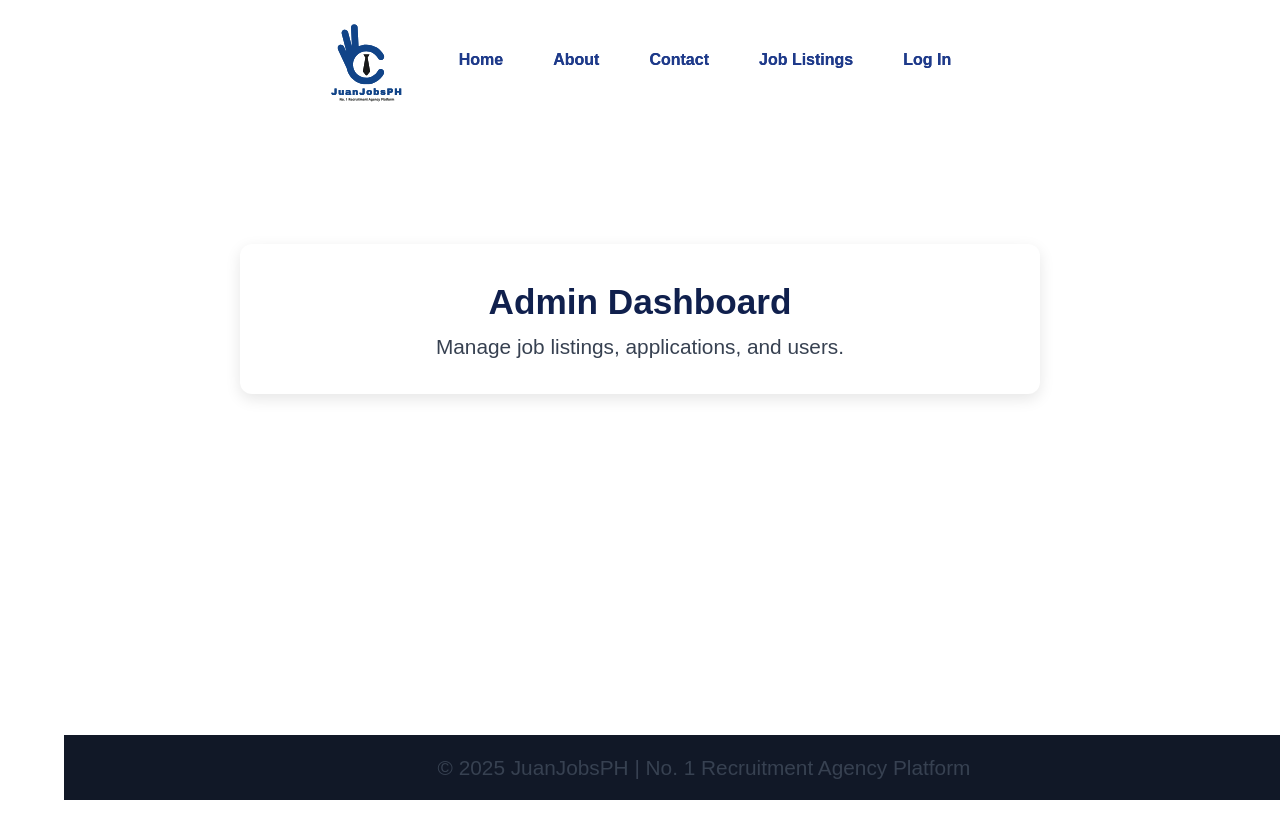
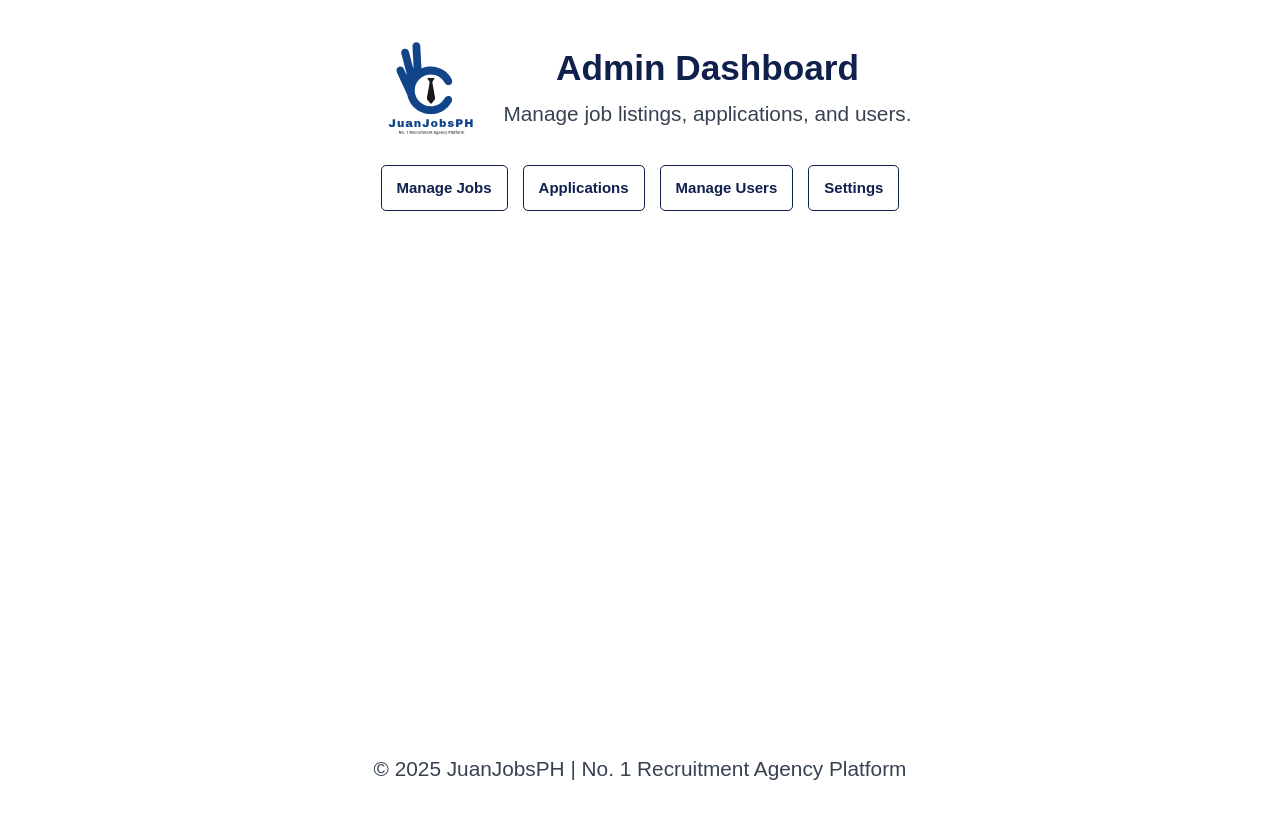
Before and after one commit to MichaelAngelLu/WebTechGroup1, a Vue app in the folder frontend/: page /admin in a window 1280 px wide. Shown: the top 838 px of the page. After the commit the page ends 800 px from the top, so only its background shows below. Built offline with nearby package versions, Linux system fonts and the light colour scheme.

Commit message:
Added Admin Dashboard

```diff
--- a/frontend/src/app.vue
+++ b/frontend/src/app.vue
@@ -1,47 +1,20 @@
 <script setup>
-import { RouterView } from 'vue-router'
-import Navbar from '@/components/Navbar.vue'
+import { useRoute } from 'vue-router';
+import Navbar from '@/components/Navbar.vue';
+import Footer from '@/components/footer.vue';
+
+const route = useRoute();
 </script>
 
 <template>
   <div id="app">
-    <!-- Reusable Navbar -->
-    <Navbar />
+    <!-- Show Navbar Only If Not in Admin Pages -->
+    <Navbar v-if="!route.path.startsWith('/admin')" />
 
-    <!-- Page Content -->
-    <main class="main-content">
+    <main>
       <RouterView />
     </main>
 
-    <!-- Footer -->
-    <footer class="footer">
-      <p>© 2025 JuanJobsPH | No. 1 Recruitment Agency Platform</p>
-    </footer>
+    <Footer />
   </div>
 </template>
-
-<style scoped>
-/* Global Layout */
-#app {
-  display: flex;
-  flex-direction: column;
-  min-height: 100vh;
-}
-
-/* Main Content */
-.main-content {
-  flex: 1;
-  padding-top: 80px; /* Space below navbar */
-}
-
-/* Footer */
-.footer {
-  text-align: center;
-  padding: 1rem;
-  background: #111827;
-  color: white;
-  position: fixed;
-  width: 100%;
-  bottom: 0;
-}
-</style>
--- a/frontend/src/assets/main.css
+++ b/frontend/src/assets/main.css
@@ -39,14 +39,14 @@ body {
 }
 
 .logo {
-  width: 100px; /* Adjust logo size */
-  height: 100px;
+  width: 120px; /* Adjust logo size */
+  height: 120px;
 }
 
 /* Navigation Links */
 .nav-links {
   display: flex;
-  gap: 20px;
+  gap: 10px;
 }
 
 .nav-links a {
@@ -55,11 +55,16 @@ body {
   font-weight: 600;
   color: #1e3a8a; /* Matches logo color */
   padding: 10px 15px;
-  transition: color 0.3s ease-in-out;
+  border-radius: 6px; /* Rounded edges for hover effect */
+  transition: all 0.3s ease-in-out;
 }
 
 .nav-links a:hover {
-  text-decoration: underline;
+  background-color: #1e3a8a; /* Background color on hover */
+  color: white; /* Change text color */
+  text-decoration: none; /* Remove underline */
+  padding: 10px 18px; /* Slight padding increase */
+  border-radius: 8px; /* Soft rounded edges */
 }
 
 /* Mobile Responsive Navbar */
@@ -72,9 +77,20 @@ body {
 
 }
 
+/* Fix spacing under navbar */
+.page-container {
+  margin-top: 120px; /* Adjust this value based on your navbar height */
+  padding: 20px;
+  text-align: center;
+}
+
 
 /* Home Page Layout */
 .home-container {
+  display: flex;
+  flex-direction: column;
+  justify-content: center; /* Center content */
+  align-items: center;
   text-align: center;
   margin: 100px auto;
   padding: 30px;
@@ -84,14 +100,22 @@ body {
   box-shadow: 0px 5px 15px rgba(0, 0, 0, 0.1);
 }
 
-/* Responsive Layout */
+/* 🖥️ Large Screens */
+@media (min-width: 1024px) {
+  .home-container {
+    margin-top: 120px; /* Push down slightly */
+  }
+}
+
+/* 📱 Small Screens (Mobile) */
 @media (max-width: 768px) {
   .home-container {
-    margin: 50px auto;
+    margin-top: 180px; /* Push content downward */
     padding: 20px;
     max-width: 90%;
   }
 }
+
 
 h1 {
   color: #10204d;
@@ -108,3 +132,79 @@ p {
 .highlight {
   color: #1e3a8a;
 }
+
+/* Admin Dashboard Layout */
+.dashboard-container {
+  text-align: center;
+  padding: 20px;
+  max-width: 1000px;
+  background: transparent;
+  border-radius: 12px;
+  position: absolute; /* Ensures it starts at the top */
+  top: 0; /* Removes any space above */
+  left: 50%;
+  transform: translateX(-50%);
+  margin: 0; /* Ensures no extra margin */
+  width: 100%;
+  max-width: 1000px;
+}
+
+/* Header Section: Logo & Text */
+.dashboard-header {
+  display: flex;
+  align-items: center;
+  justify-content: center;
+  gap: 15px; /* Space between logo and text */
+  margin-top: 0; /* Ensures no spacing */
+  padding-top: 5px; /* Adjust spacing if needed */
+}
+
+/* Admin Logo */
+.dashboard-logo {
+  width: 120px; /* Adjust size */
+}
+
+/* Admin Menu */
+.admin-menu {
+  display: flex;
+  justify-content: center;
+  gap: 15px;
+  margin-top: 20px;
+}
+
+.admin-menu a {
+  text-decoration: none;
+  font-weight: 600;
+  color: #10204d;
+  padding: 10px 15px;
+  border-radius: 5px;
+  border: 1px solid #10204d;
+  transition: 0.3s ease-in-out;
+}
+
+.admin-menu a:hover {
+  background: #10204d;
+  color: white;
+}
+
+/* Mobile Responsive */
+@media (max-width: 768px) {
+  .dashboard-container {
+    max-width: 95%;
+    top: 10px; /* Adjust for smaller screens */
+  }
+
+  /* Stack logo and text in mobile view */
+  .dashboard-header {
+    flex-direction: column;
+    text-align: center;
+  }
+
+  .dashboard-logo {
+    width: 80px; /* Smaller logo for mobile */
+  }
+
+  .admin-menu {
+    flex-direction: column;
+  }
+}
--- /dev/null
+++ b/frontend/src/components/Footer.vue
@@ -0,0 +1,31 @@
+<template>
+    <footer class="footer">
+      <p>© 2025 JuanJobsPH | No. 1 Recruitment Agency Platform</p>
+    </footer>
+  </template>
+
+  <style scoped>
+  /* Footer Styling */
+  .footer {
+    position: fixed;
+    bottom: 0;
+    left: 50%;
+    transform: translateX(-50%); /* Centers it horizontally */
+    width: 100%;
+    background-color: transparent;
+    color: white;
+    text-align: center;
+    padding: 15px 0;
+    font-size: 14px;
+    font-weight: 500;
+    z-index: 1000;
+  }
+
+  /* Responsive Footer */
+  @media (max-width: 768px) {
+    .footer {
+      font-size: 12px;
+      padding: 10px 0;
+    }
+  }
+  </style>
--- a/frontend/src/components/Navbar.vue
+++ b/frontend/src/components/Navbar.vue
@@ -8,8 +8,8 @@
         <RouterLink to="/">Home</RouterLink>
         <RouterLink to="/about">About</RouterLink>
         <RouterLink to="/contact">Contact</RouterLink>
-        <RouterLink to="/jobs">Job Listings</RouterLink>
-        <RouterLink to="/login">Log In</RouterLink>
+        <RouterLink to="/jobs">Jobs</RouterLink>
+        <RouterLink to="/login">Login</RouterLink>
       </nav>
     </header>
   </template>
--- /dev/null
+++ b/frontend/src/components/Sidebar.vue
@@ -0,0 +1,93 @@
+<script setup>
+import { ref } from 'vue';
+
+// Toggle sidebar for mobile
+const isSidebarOpen = ref(true);
+
+const toggleSidebar = () => {
+  isSidebarOpen.value = !isSidebarOpen.value;
+};
+</script>
+
+<template>
+  <aside :class="['sidebar', { 'sidebar-closed': !isSidebarOpen }]">
+    <button class="toggle-btn" @click="toggleSidebar">☰</button>
+
+    <ul class="menu">
+      <li><RouterLink to="/admin">Dashboard</RouterLink></li>
+      <li><RouterLink to="/admin/jobs">Manage Jobs</RouterLink></li>
+      <li><RouterLink to="/admin/applications">Applications</RouterLink></li>
+      <li><RouterLink to="/admin/users">Manage Users</RouterLink></li>
+      <li><RouterLink to="/admin/settings">Settings</RouterLink></li>
+    </ul>
+  </aside>
+</template>
+
+<style scoped>
+/* Sidebar Container */
+.sidebar {
+  width: 260px;
+  height: 100vh;
+  background: #10204d;
+  color: white;
+  position: fixed;
+  left: 0;
+  top: 0;
+  padding-top: 50px;
+  display: flex;
+  flex-direction: column;
+  transition: width 0.3s ease-in-out;
+}
+
+/* Sidebar Closed (For Mobile) */
+.sidebar-closed {
+  width: 80px;
+}
+
+/* Toggle Button */
+.toggle-btn {
+  background: none;
+  border: none;
+  color: white;
+  font-size: 20px;
+  cursor: pointer;
+  padding: 30px;
+  text-align: left;
+  display: block;
+}
+
+/* Menu List */
+.menu {
+  list-style: none;
+  padding: 0;
+  margin: 0;
+}
+
+.menu li {
+  padding: 15px 20px;
+}
+
+.menu li a {
+  color: white;
+  text-decoration: none;
+  font-weight: 600;
+  display: block;
+  transition: 0.3s ease-in-out;
+}
+
+.menu li a:hover {
+  background: #1e3a8a;
+  border-radius: 5px;
+}
+
+/* Mobile Responsive */
+@media (max-width: 768px) {
+  .sidebar {
+    width: 200px;
+  }
+
+  .sidebar-closed {
+    width: 50px;
+  }
+}
+</style>
--- a/frontend/src/views/AdminDashboardView.vue
+++ b/frontend/src/views/AdminDashboardView.vue
@@ -1,36 +1,23 @@
 <script setup>
-import Navbar from '@/components/Navbar.vue';
 </script>
 
 <template>
-  <div>
-    <Navbar />
-    <main class="dashboard-container">
-      <h1>Admin Dashboard</h1>
-      <p>Manage job listings, applications, and users.</p>
-    </main>
+  <div class="dashboard-container">
+    <!-- Header Section with Logo and Text -->
+    <div class="dashboard-header">
+      <img src="@/assets/logo.svg" alt="JuanJobsPH Logo" class="dashboard-logo" />
+      <div>
+        <h1>Admin Dashboard</h1>
+        <p>Manage job listings, applications, and users.</p>
+      </div>
+    </div>
+
+    <!-- Admin Menu -->
+    <div class="admin-menu">
+      <RouterLink to="/admin/jobs">Manage Jobs</RouterLink>
+      <RouterLink to="/admin/applications">Applications</RouterLink>
+      <RouterLink to="/admin/users">Manage Users</RouterLink>
+      <RouterLink to="/admin/settings">Settings</RouterLink>
+    </div>
   </div>
 </template>
-
-<style scoped>
-.dashboard-container {
-  text-align: center;
-  margin: 100px auto;
-  padding: 30px;
-  max-width: 800px;
-  background: white;
-  border-radius: 12px;
-  box-shadow: 0px 5px 15px rgba(0, 0, 0, 0.1);
-}
-
-h1 {
-  color: #10204d;
-  font-size: 2.2rem;
-  font-weight: 700;
-}
-
-p {
-  font-size: 1.3rem;
-  color: #374151;
-}
-</style>
```
Also changed, not shown: 1 other file (tests, documents, lock files or other folders).
